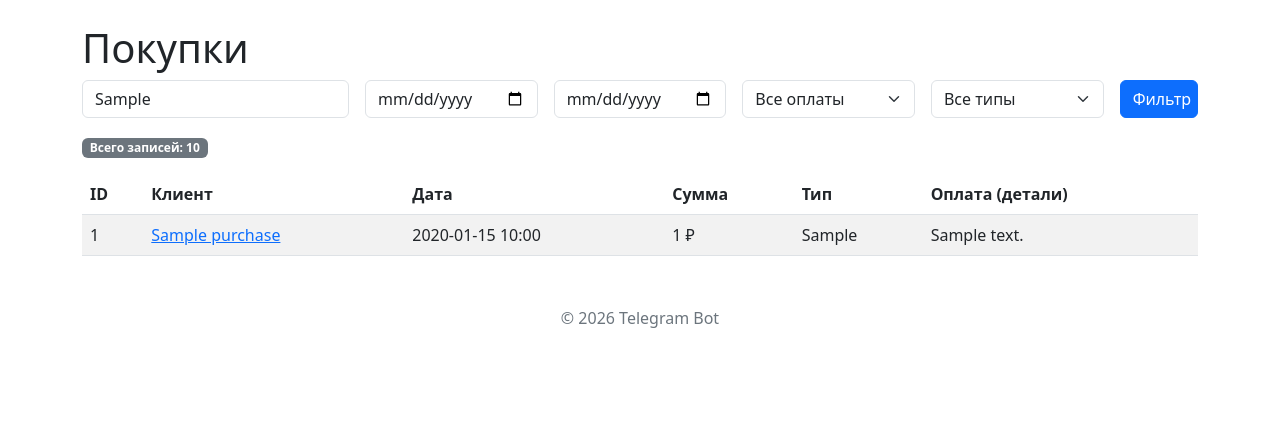
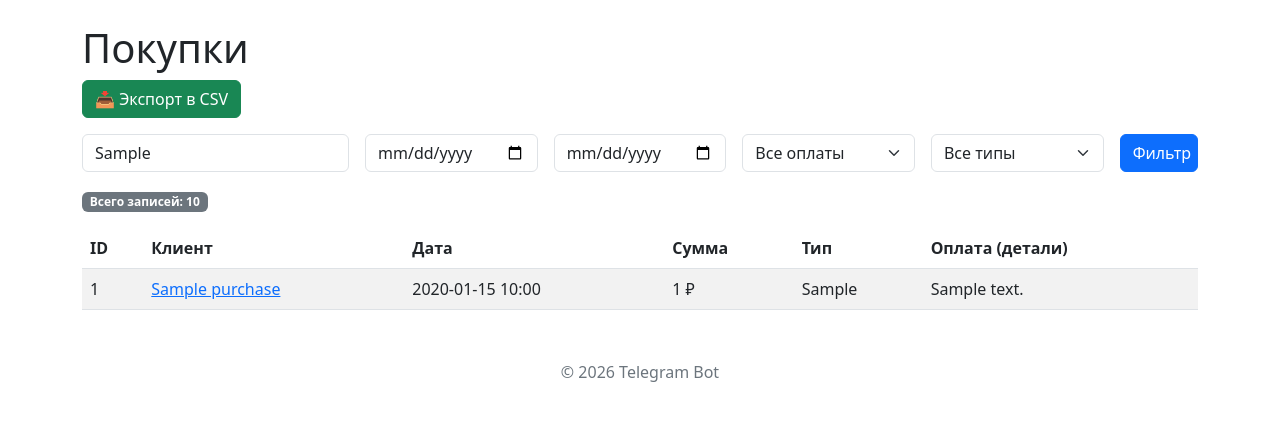
Before and after one commit to NextApple-Bot/telegram-bot, a Python web app: template web_admin/templates/purchases.html in a window 1280 px wide. Shown: the part 56-477 px from the top of the page. Run offline with Jinja, Linux system fonts and the light colour scheme; the template is opened without the code that fills it: most values are stand-ins (such as "Sample title", 1, 10 or a date in 2020).

Commit message:
Update purchases.html

```diff
--- a/web_admin/templates/purchases.html
+++ b/web_admin/templates/purchases.html
@@ -3,7 +3,12 @@
 {% block content %}
 <h1>Покупки</h1>
 
-<!-- Форма фильтрации -->
+<div class="row mb-3">
+    <div class="col">
+        <a href="/admin/purchases/export/csv{% if client_search %}?client_search={{ client_search }}{% endif %}{% if date_from %}&date_from={{ date_from }}{% endif %}{% if date_to %}&date_to={{ date_to }}{% endif %}{% if payment_type and payment_type != 'all' %}&payment_type={{ payment_type }}{% endif %}{% if purchase_type and purchase_type != 'all' %}&purchase_type={{ purchase_type }}{% endif %}" class="btn btn-success">📥 Экспорт в CSV</a>
+    </div>
+</div>
+
 <form method="get" class="row g-3 mb-3">
     <div class="col-md-3">
         <input type="text" class="form-control" name="client_search" placeholder="Клиент (имя/телефон)" value="{{ client_search or '' }}">
@@ -43,14 +48,7 @@
 
 <table class="table table-striped">
     <thead>
-        <tr>
-            <th>ID</th>
-            <th>Клиент</th>
-            <th>Дата</th>
-            <th>Сумма</th>
-            <th>Тип</th>
-            <th>Оплата (детали)</th>
-        </tr>
+        <tr><th>ID</th><th>Клиент</th><th>Дата</th><th>Сумма</th><th>Тип</th><th>Оплата (детали)</th></tr>
     </thead>
     <tbody>
         {% for purchase in purchases %}
```
